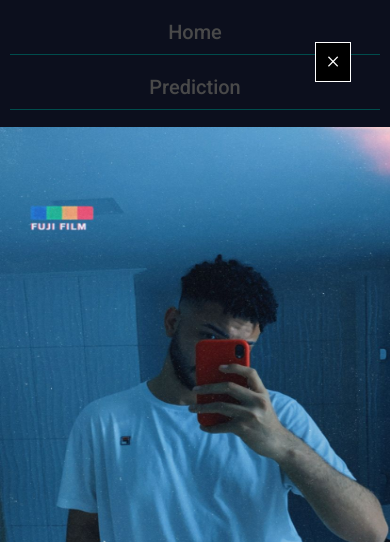
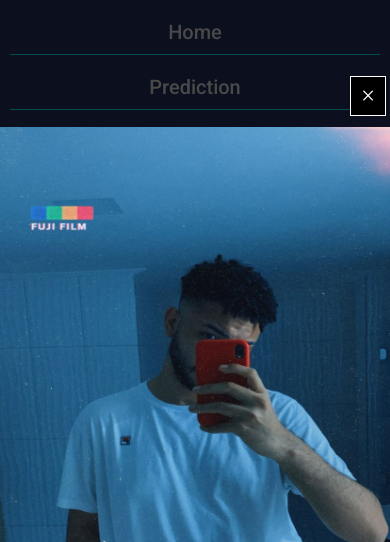
Before and after one commit to CarlosLincon/Projeto_de_Ingles, a plain HTML site: page index.html in a window 390 px wide. Both pictures are taken after a click on the picture 195 px from the left and 455 px from the top of the page. Shown: the top 542 px of the page. Drawn offline with nearby package versions, Linux system fonts and the light colour scheme; a web font is replaced by a local one.

```diff
--- a/css/modal.css
+++ b/css/modal.css
@@ -62,8 +62,8 @@
         color:#fff;
         background-color: #000;
         position: absolute;
-        top:5vh;
-        right:10vw;
+        top:9vh;
+        right:1vw;
         padding: 5px 10px;
         font-size: 25px;
         border:solid 1px #fff;
```
